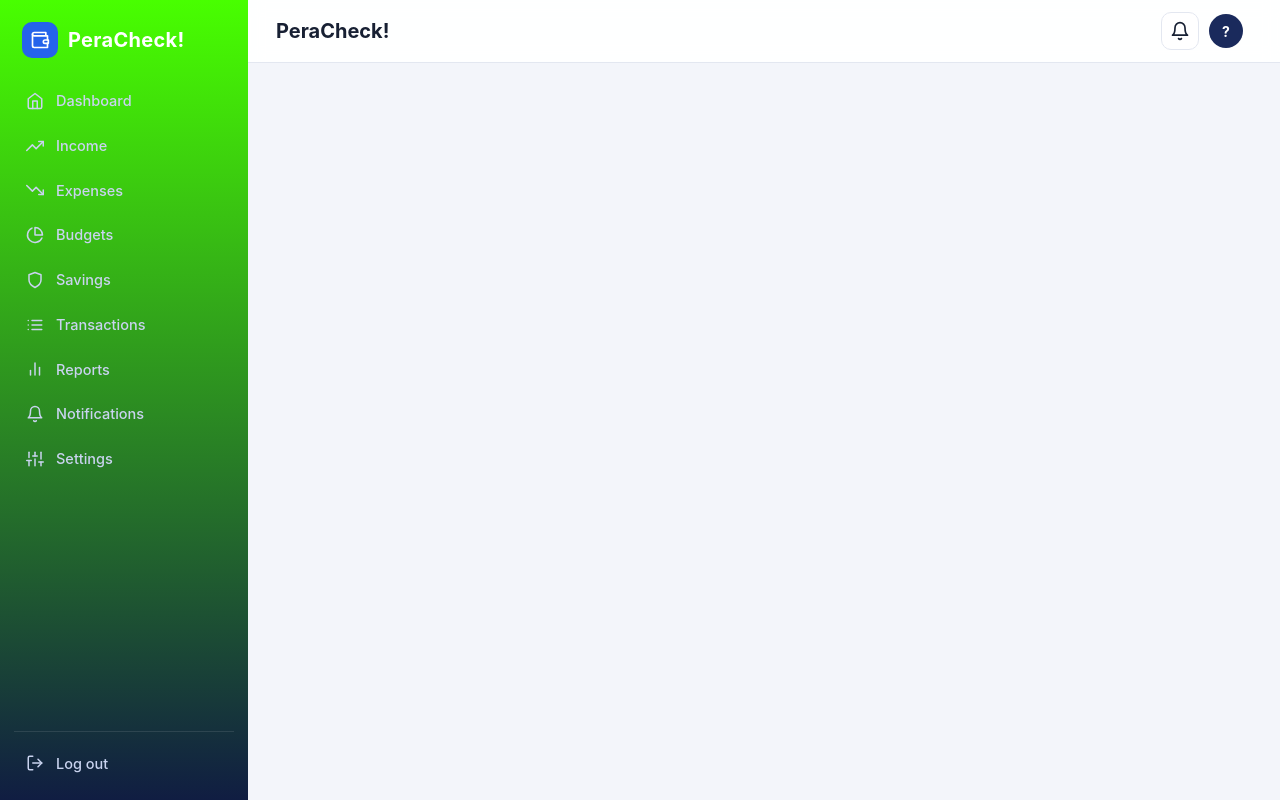
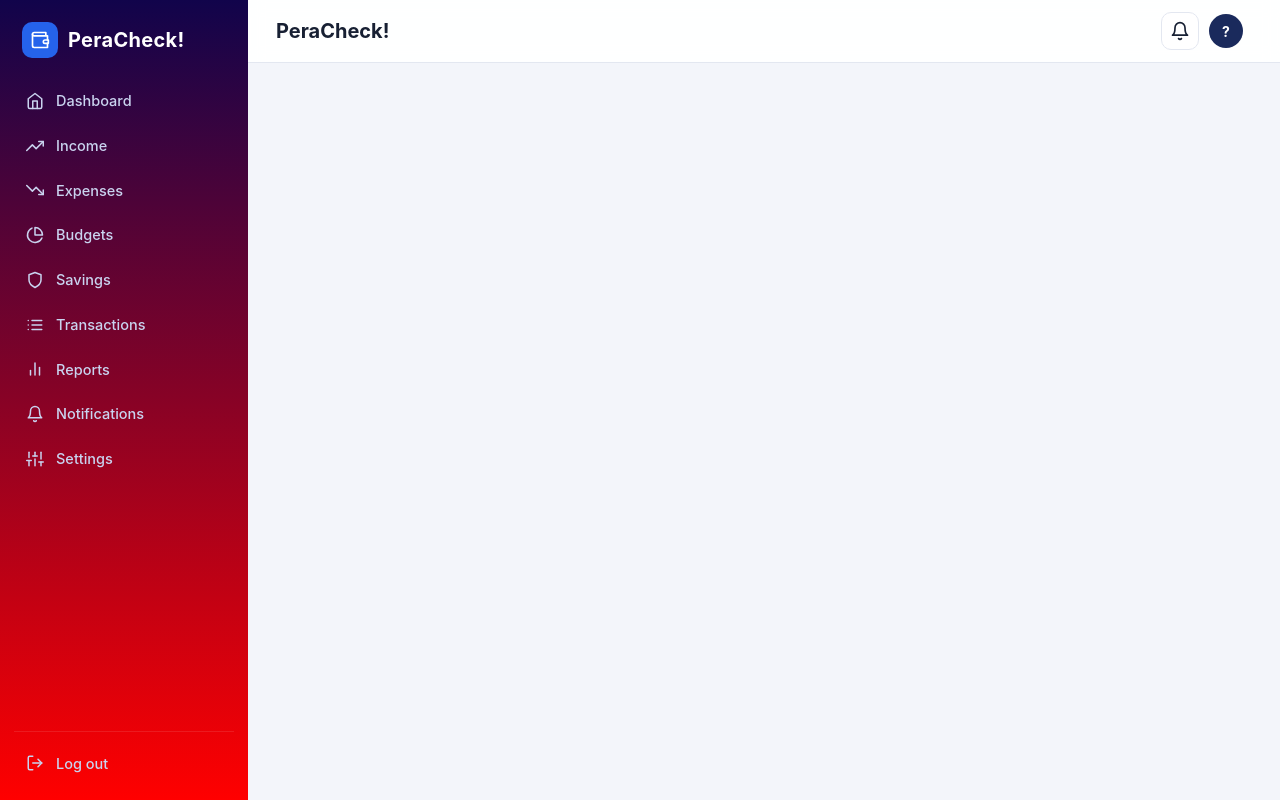
Before and after one commit to niquocadiz-stack/Pera-Check-Testing, a PHP site: page /includes/header.php in a window 1280 px wide. Run offline with PHP 8.4, Linux system fonts and the light colour scheme; data that the repository does not hold is empty.

Commit message:
update website

```diff
--- a/assets/css/style.css
+++ b/assets/css/style.css
@@ -2,8 +2,8 @@
    FinTrack - stylesheet (custom CSS, responsive)
    ========================================================== */
 :root {
-    --navy-900: #48ff00;
-    --navy-800: #101d42;
+    --navy-900: #11044b;
+    --navy-800: #ff0000;
     --navy-700: #1a2a5c;
     --navy-600: #243673;
     --blue: #2563eb;
@@ -54,7 +54,7 @@ h1, h2, h3, h4 { margin: 0; line-height: 1.25; }
 .sidebar {
     position: fixed; inset: 0 auto 0 0; width: var(--sidebar-w);
     background: linear-gradient(180deg, var(--navy-900), var(--navy-800));
-    color: #c9d3ef; display: flex; flex-direction: column; padding: 18px 14px; z-index: 50;
+    color: #ff0000; display: flex; flex-direction: column; padding: 18px 14px; z-index: 50;
     transition: transform .25s ease;
 }
 .brand { display: flex; align-items: center; gap: 10px; padding: 4px 8px 22px; color: #fff; }
```
